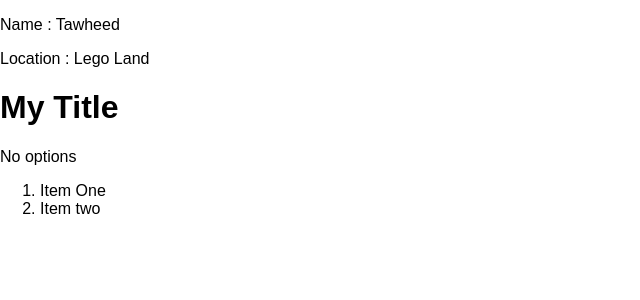
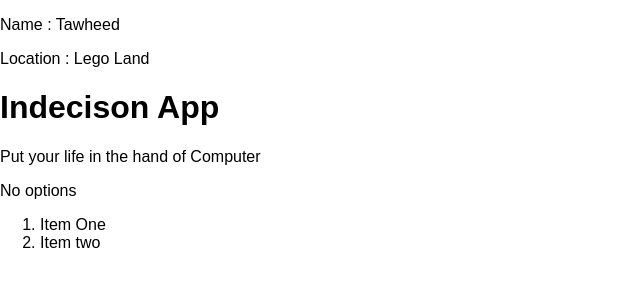
Before and after one commit to ASIF-Mahmud1/LearningReact, a React (Create React App) app in the folder Tutorials/Udemy/react_tutorial/: page / in a window 1280 px wide. Shown: the top 300 px of the page, without its empty margins (0-640 px from the left). Built offline with nearby package versions, Linux system fonts and the light colour scheme.

Commit message:
Practice

```diff
--- a/Tutorials/Udemy/react_tutorial/src/2.js
+++ b/Tutorials/Udemy/react_tutorial/src/2.js
@@ -55,15 +55,15 @@ const app2= {
 }
 // It is used to check if option.length>0
 const app3= {
-  title : "My Title",
-  subtitle : "This is my Sub-Title",
+  title : "Indecison App",
+  subtitle : "Put your life in the hand of Computer",
   option : []
 
 }
 
 // It is used to check to Check Both task above
 const app4= {
-  title : "My Title",
+  title : "Indecison App",
   subtitle : undefined,
   option : []
 }
@@ -87,7 +87,7 @@ class App extends Component {
         </header>
         <header>
           <Template2 user= {user5} getLocation= {getLocation(user5.location)} />
-          <Template1 app= {app4}/>
+          <Template1 app= {app3}/>
         </header>
       </div>
     );
```
Also changed, not shown: Tutorials/Udemy/react_tutorial/src/playground/es6-let-const.js (added, +55 -0 lines).
